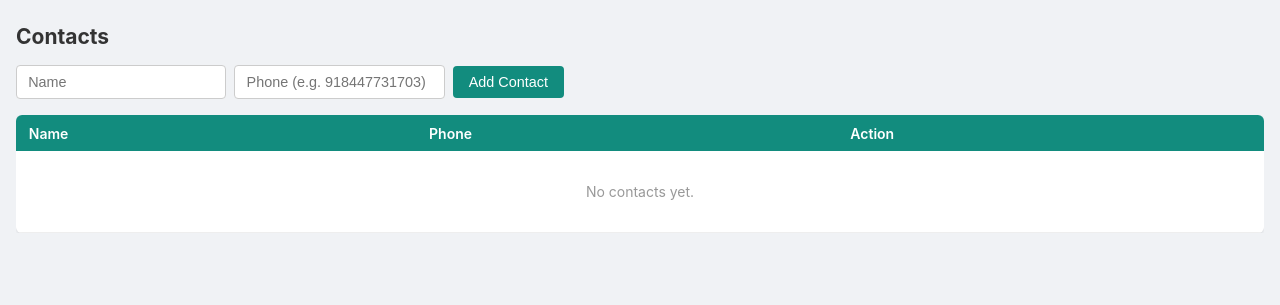
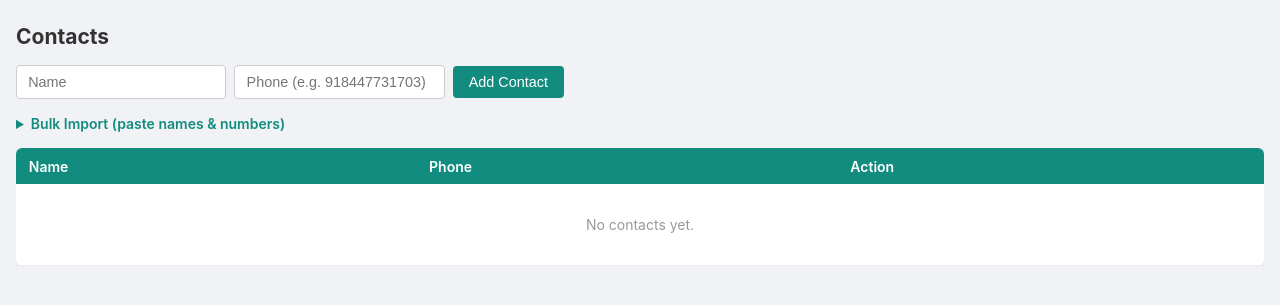
Before and after one commit to anant-wq/whatsapp-tracker, a Flask app: page /contacts in a window 1280 px wide. Shown: the part 52-357 px from the top of the page. Run offline with Flask 3, Linux system fonts and the light colour scheme; the visitor is signed in with stand-in values (Sample User, id 1); data that the repository does not hold is empty.

Commit message:
Add bulk contact import feature

```diff
--- a/app.py
+++ b/app.py
@@ -352,6 +352,43 @@ def add_contact():
     return redirect(url_for("contacts_page"))
 
 
+@app.route("/contacts/bulk", methods=["POST"])
+@login_required
+def bulk_import_contacts():
+    import re as _re
+    raw = request.form.get("bulk", "").strip()
+    if not raw:
+        flash("Nothing to import", "error")
+        return redirect(url_for("contacts_page"))
+    count = 0
+    for line in raw.split("\n"):
+        line = line.strip()
+        if not line:
+            continue
+        # Split by tab, or 2+ spaces
+        parts = [p.strip() for p in re.split(r"\t", line) if p.strip()]
+        if len(parts) < 2:
+            parts = [p.strip() for p in re.split(r"\s{2,}", line) if p.strip()]
+        if len(parts) < 2:
+            continue
+        name = parts[0]
+        # Phone is the last field that looks like a number
+        phone = ""
+        for p in reversed(parts):
+            digits = _re.sub(r"[^0-9]", "", p)
+            if len(digits) >= 7:
+                phone = digits
+                break
+        if not phone:
+            continue
+        if len(phone) == 10:
+            phone = "91" + phone
+        models.add_contact(name, phone)
+        count += 1
+    flash(f"Imported {count} contact(s)", "success")
+    return redirect(url_for("contacts_page"))
+
+
 @app.route("/contacts/delete/<int:contact_id>", methods=["POST"])
 @login_required
 def delete_contact(contact_id):
--- a/templates/contacts.html
+++ b/templates/contacts.html
@@ -7,6 +7,14 @@
     <input name="phone" placeholder="Phone (e.g. 918447731703)" required>
     <button type="submit" class="btn">Add Contact</button>
 </form>
+
+<details style="margin-bottom:1rem">
+    <summary style="cursor:pointer;color:#128C7E;font-weight:600">Bulk Import (paste names &amp; numbers)</summary>
+    <form method="POST" action="{{ url_for('bulk_import_contacts') }}" style="margin-top:0.5rem">
+        <textarea name="bulk" rows="8" placeholder="Paste tab-separated data: Name [tab] ... [tab] Phone&#10;e.g.&#10;Hitesh Sharma&#9;Director&#9;8447731702&#10;Neeraj Jha&#9;Finance&#9;8527192520" style="width:100%;padding:0.5rem;border:1px solid #ccc;border-radius:4px;font-family:monospace;font-size:0.85rem"></textarea>
+        <button type="submit" class="btn" style="margin-top:0.5rem">Import All</button>
+    </form>
+</details>
 <div class="table-wrap">
 <table>
     <thead>
```
